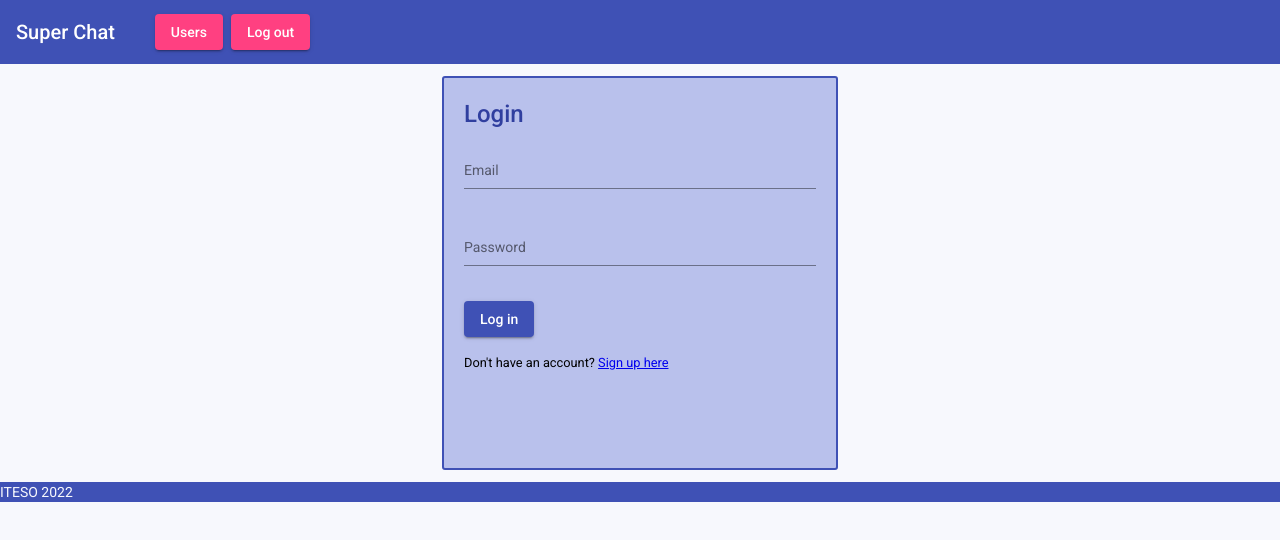
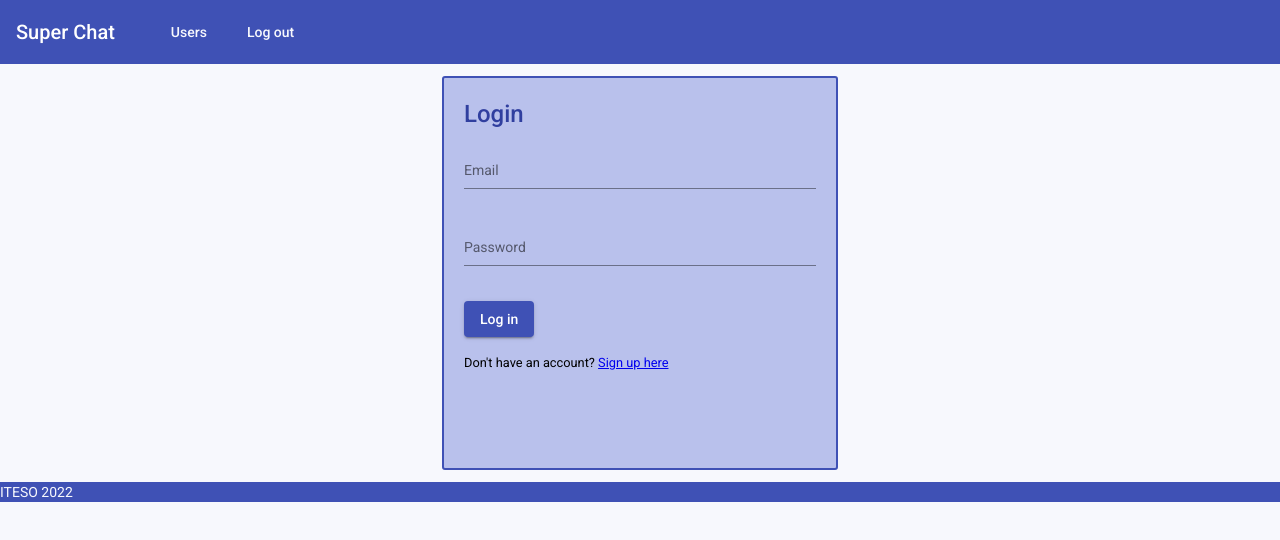
Before and after one commit to BamCurti/chat-ui, an Angular app: page /login in a window 1280 px wide. Shown: the top 540 px of the page. Built offline with nearby package versions, Linux system fonts and the light colour scheme.

Commit message:
navbar formatted

```diff
--- a/src/app/layout/header/header.component.html
+++ b/src/app/layout/header/header.component.html
@@ -3,8 +3,8 @@
 
   <div class="navbar">
     <ul>
-      <li><a routerLink="/users"><button mat-raised-button color="accent">Users</button></a></li>
-      <li><a (click)="logout()"><button mat-raised-button color="accent">Log out</button></a></li>
+      <li><a mat-button routerLink="/users">Users</a></li>
+      <li><a (click)="logout()" mat-button>Log out</a></li>
     </ul>
   </div>
 
```
